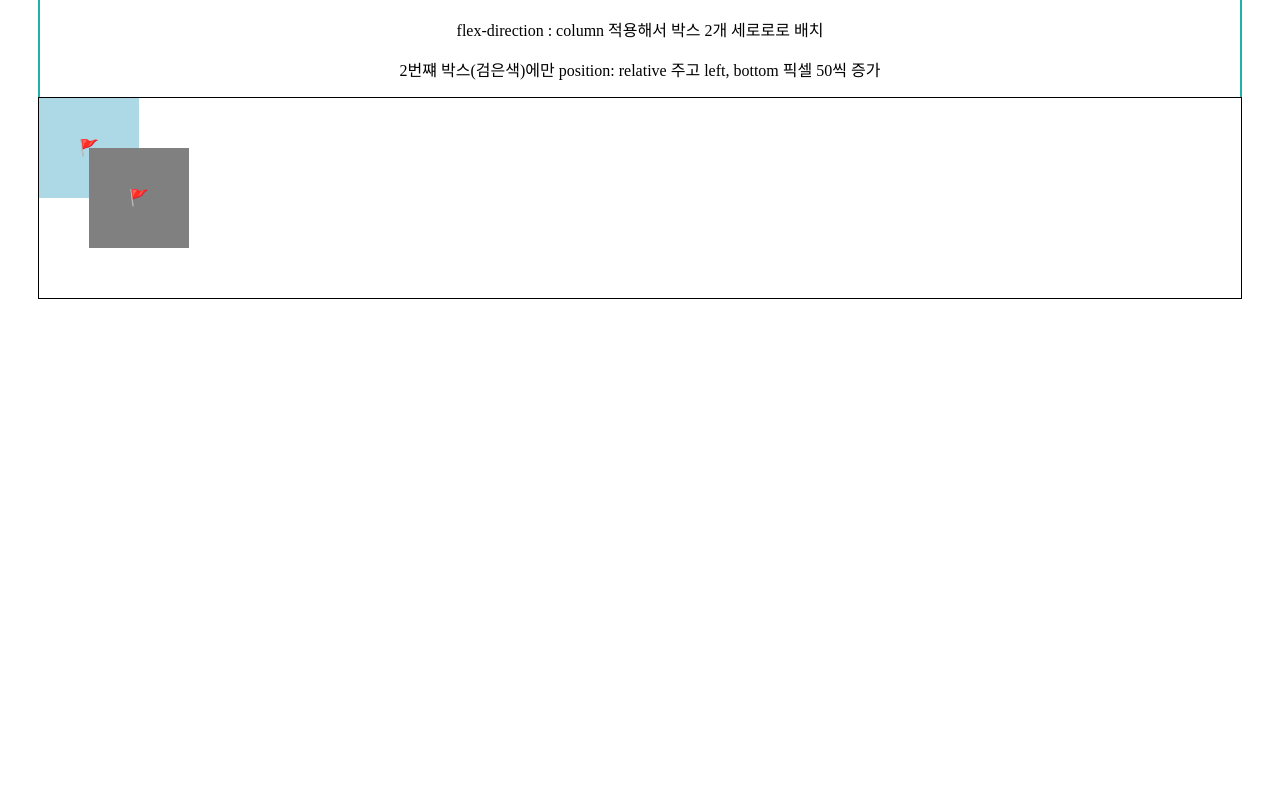
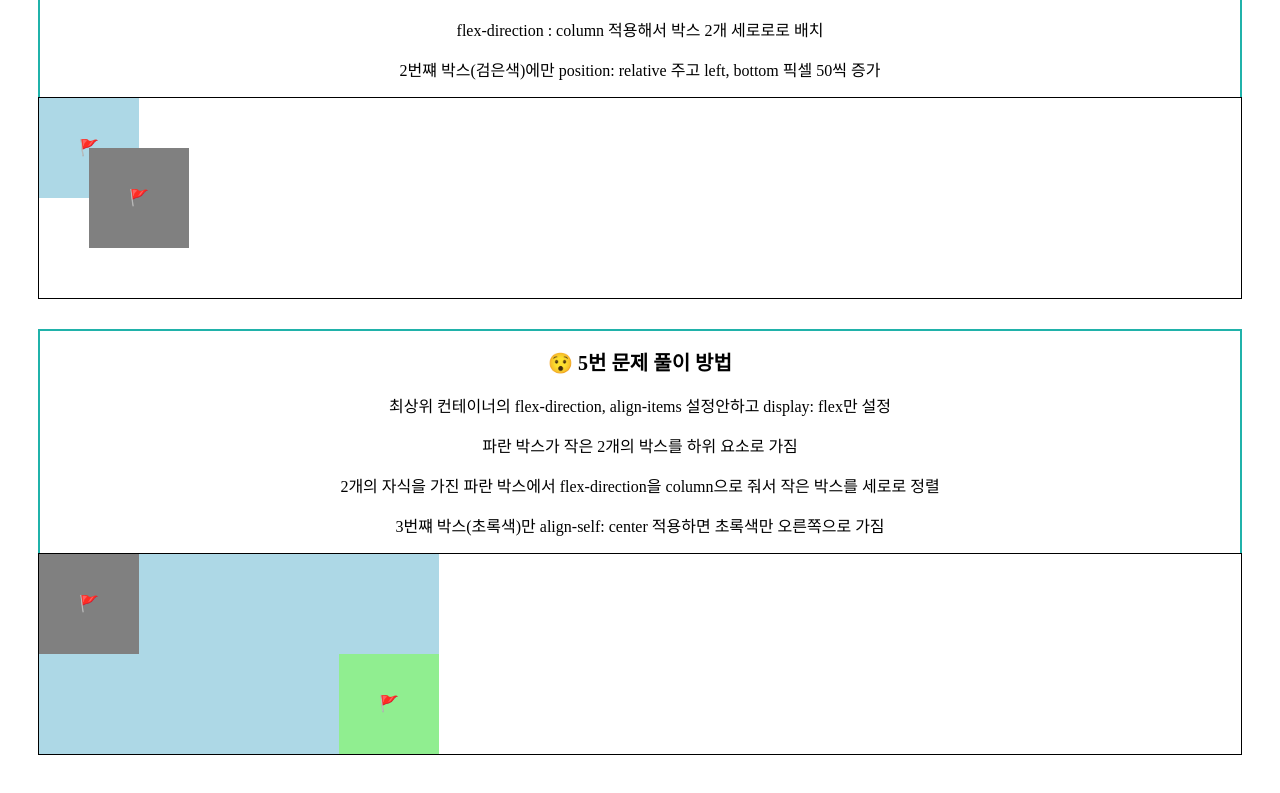
Before and after one commit to spacedustz/Markup-CSS, a React (Vite) app in the folder React/: page /Day-05-Assignment in a window 1280 px wide. Shown: the part 1236-2029 px from the top of the page. Before the commit the page ends 1595 px from the top, so only its background shows below. Built offline with nearby package versions, Linux system fonts and the light colour scheme.

Commit message:
과제 5 문제 3,4번 풀이 완료

```diff
--- a/React/src/components/Report/Day5.tsx
+++ b/React/src/components/Report/Day5.tsx
@@ -153,6 +153,41 @@ const FourthFlexboxChild2 = styled.div`
     justify-content: center;
 `;
 
+/* --- Fifth Container --- */
+
+const FifthFlexboxContainer = styled.div`
+    display: flex;
+    margin-bottom: 30px;
+    border: 1px solid black;
+`;
+
+const FifthFlexboxChild1 = styled.div`
+    background-color: ${props => props.color};
+    width: 400px;
+    height: 200px;
+    display: flex;
+    flex-direction: column;
+`;
+
+const FifthFlexboxChild2 = styled.div`
+    background-color: ${props => props.color};
+    width: 100px;
+    height: 100px;
+    display: flex;
+    align-items: center;
+    justify-content: center;
+`;
+
+const FifthFlexboxChild3 = styled.div`
+    background-color: ${props => props.color};
+    width: 100px;
+    height: 100px;
+    display: flex;
+    align-items: center;
+    justify-content: center;
+    align-self: flex-end;
+`;
+
 const Day5: React.FC = () => {
 
     return (
@@ -231,7 +266,26 @@ const Day5: React.FC = () => {
                 </FourthFlexboxChild2>
             </FourthFlexboxContainer>
 
+            <DescriptionContainer>
+                <Title>😯 5번 문제 풀이 방법</Title>
+                <Paragraph>최상위 컨테이너의 flex-direction, align-items 설정안하고 display: flex만 설정</Paragraph>
+                <Paragraph>파란 박스가 작은 2개의 박스를 하위 요소로 가짐</Paragraph>
+                <Paragraph>2개의 자식을 가진 파란 박스에서 flex-direction을 column으로 줘서 작은 박스를 세로로 정렬</Paragraph>
+                <Paragraph>3번쨰 박스(초록색)만 align-self: center 적용하면 초록색만 오른쪽으로 가짐</Paragraph>
+            </DescriptionContainer>
 
+            <FifthFlexboxContainer>
+                <FifthFlexboxChild1 color="lightblue">
+
+                    <FifthFlexboxChild2 color="gray">
+                        🚩
+                    </FifthFlexboxChild2>
+
+                    <FifthFlexboxChild3 color="lightgreen">
+                        🚩
+                    </FifthFlexboxChild3>
+                </FifthFlexboxChild1>
+            </FifthFlexboxContainer>
         </Day5Container>
     )
 }
```
